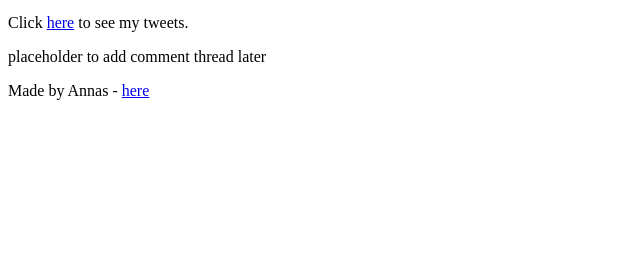
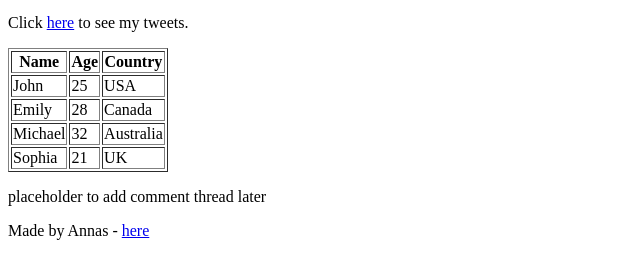
Before and after one commit to Annas-dev-hub/My_First_Portfolio, a plain HTML site: page html_basic/index.html in a window 1280 px wide. Shown: the part 699-955 px from the top of the page, without its empty margins (0-640 px from the left). Before the commit the page ends 815 px from the top, so only its background shows below. Drawn offline with Linux system fonts and the light colour scheme.

Commit message:
Update index.html

```diff
--- a/html_basic/index.html
+++ b/html_basic/index.html
@@ -20,8 +20,43 @@
         <h1>A</h1>
         <h2>B</h2>
         <h3>C</h3>
-    <a href="https://www.google.com/"><img src="https://i.ibb.co/gTDZZT8/ALX-Logo-07.png" alt="pic"></a>
+        <a href="https://www.google.com/">
+          <img src="https://i.ibb.co/gTDZZT8/ALX-Logo-07.png" alt="pic">
+        </a>
         <p>Click <a href="tweets.html">here</a> to see my tweets.</p>
+
+        <!-- Learners Table -->
+        <table border="1">
+          <thead>
+            <tr>
+              <th>Name</th>
+              <th>Age</th>
+              <th>Country</th>
+            </tr>
+          </thead>
+          <tbody>
+            <tr>
+              <td>John</td>
+              <td>25</td>
+              <td>USA</td>
+            </tr>
+            <tr>
+              <td>Emily</td>
+              <td>28</td>
+              <td>Canada</td>
+            </tr>
+            <tr>
+              <td>Michael</td>
+              <td>32</td>
+              <td>Australia</td>
+            </tr>
+            <tr>
+              <td>Sophia</td>
+              <td>21</td>
+              <td>UK</td>
+            </tr>
+          </tbody>
+        </table>
       </article>
       <aside>
         <p>placeholder to add comment thread later</p>
```
Lines whose indentation alone changed are shown as unchanged.
